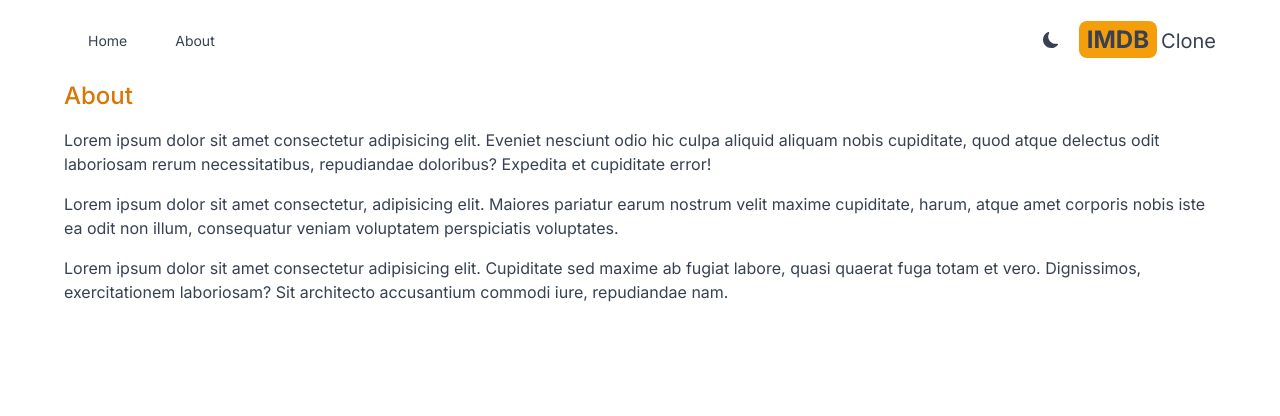
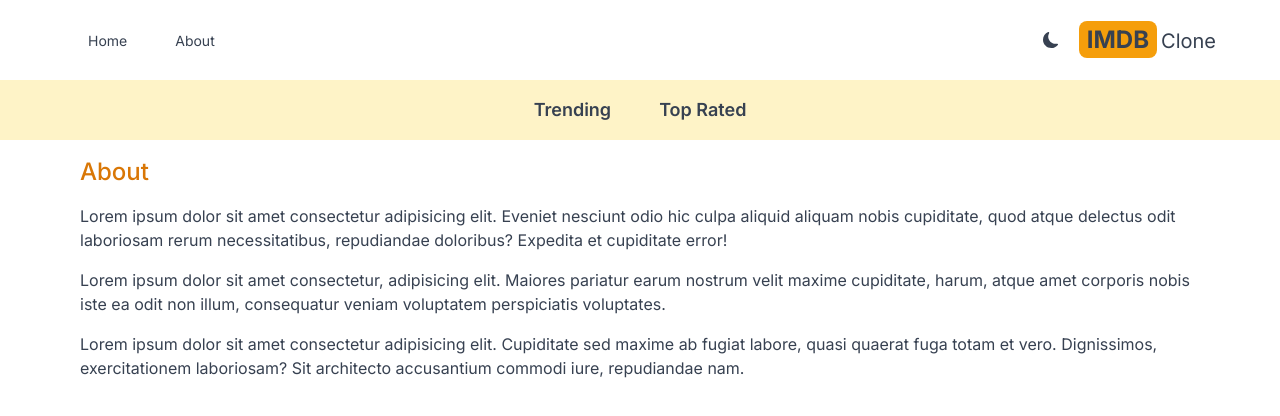
Before and after one commit to Nezo96/imdb-clone, a Next.js app: page /about in a window 1280 px wide. Shown: the top 416 px of the page. Built offline with nearby package versions, Linux system fonts and the light colour scheme.

Commit message:
Added navbar and styled it

```diff
--- a/src/app/about/page.jsx
+++ b/src/app/about/page.jsx
@@ -2,7 +2,7 @@
 
 function page() {
   return (
-    <div className="max-w-6xl mx-auto space-y-4">
+    <div className="max-w-6xl mx-auto space-y-4 p-4">
       <h1 className="text-2xl font-medium text-amber-600">About</h1>
       <p>
         Lorem ipsum dolor sit amet consectetur adipisicing elit. Eveniet
--- a/src/app/layout.js
+++ b/src/app/layout.js
@@ -2,6 +2,7 @@
 import "./globals.css";
 import { Inter } from "next/font/google";
 import Providers from "./Providers";
+import Navbar from "@/components/Navbar";
 
 const inter = Inter({ subsets: ["latin"] });
 
@@ -19,6 +20,7 @@
           <Header />
 
           {/* Navbar */}
+          <Navbar />
 
           {/* SearchBox */}
 
--- /dev/null
+++ b/src/components/Navbar.jsx
@@ -0,0 +1,13 @@
+import React from "react";
+import NavbarItem from "./NavbarItem";
+
+const Navbar = () => {
+  return (
+    <div className="flex justify-center items-center dark:bg-gray-600 bg-amber-100 lg:text-lg p-4">
+      <NavbarItem title="Trending" param="fetchTrending" />
+      <NavbarItem title="Top Rated" param="fetchTopRated" />
+    </div>
+  );
+};
+
+export default Navbar;
--- /dev/null
+++ b/src/components/NavbarItem.jsx
@@ -0,0 +1,26 @@
+"use client";
+
+import Link from "next/link";
+import React from "react";
+import { useSearchParams } from "next/navigation";
+
+const NavbarItem = ({ title, param }) => {
+  const searchParams = useSearchParams();
+  const genre = searchParams.get("genre");
+  return (
+    <div>
+      <Link
+        className={`m-4 hover:text-amber-600 font-semibold p-2 ${
+          genre &&
+          genre === param &&
+          "underline underline-offset-8 decoration-4 decoration-amber-500 rounded-lg"
+        }`}
+        href={`/?genre=${param}`}
+      >
+        {title}
+      </Link>
+    </div>
+  );
+};
+
+export default NavbarItem;
```
